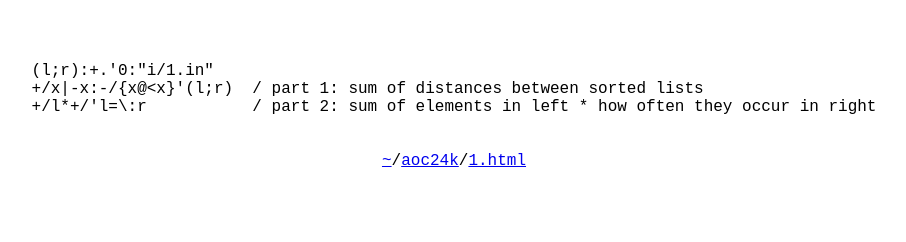
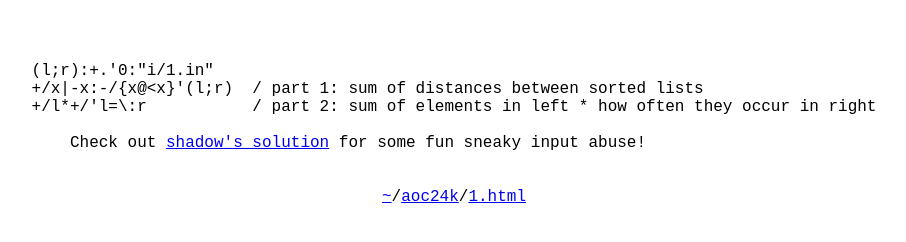
Before and after one commit to Garklein/garklein.github.io, a plain HTML site: page docs/aoc24k/1.html in a window 1280 px wide. Shown: the whole page, without its empty margins (186-1092 px from the left). Drawn offline with Linux system fonts and the light colour scheme.

Commit message:
commentary

```diff
--- a/docs/aoc24k/1.html
+++ b/docs/aoc24k/1.html
@@ -14,6 +14,9 @@ pre:not(.code) { white-space:pre-wrap; max-width:80ch; }
 (l;r):+.'0:"i/1.in"
 +/x|-x:-/{x@&lt;x}'(l;r)  / part 1: sum of distances between sorted lists
 +/l*+/'l=\:r           / part 2: sum of elements in left * how often they occur in right
+</pre><pre>
+
+Check out <a href='https://github.com/shadowninja55/advent-of-code/blob/main/2024/01/1.k'>shadow's solution</a> for some fun sneaky input abuse!
 </pre>
 <br>
 <pre style='width:100%;text-align:center'><br><a href='../index.html'>~</a>/<a href='aoc24k.html'>aoc24k</a>/<a href='1.html'>1.html</a></pre>
```
Also changed, not shown: docs/aoc24k/8.html (+1 -1 lines), 2 other files.
